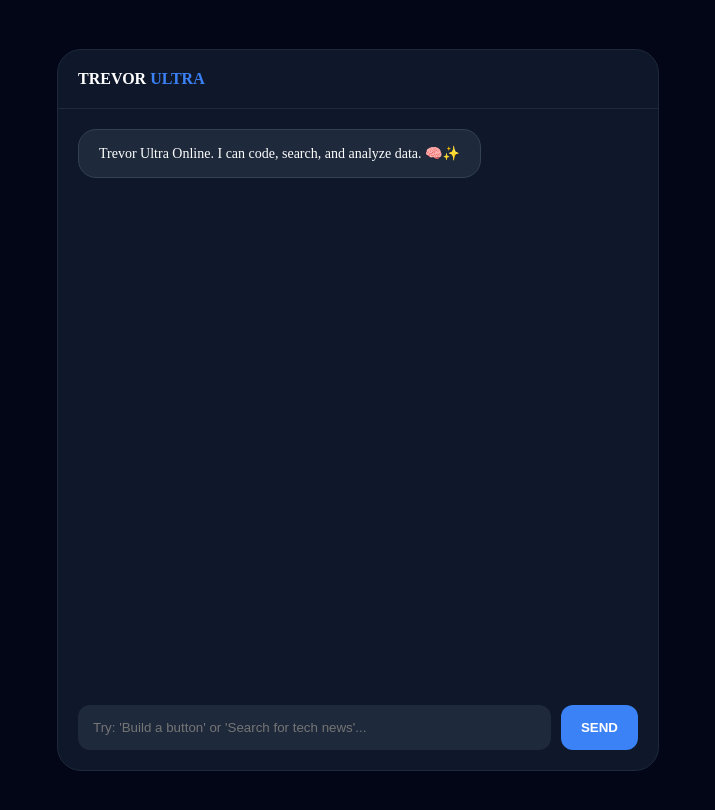
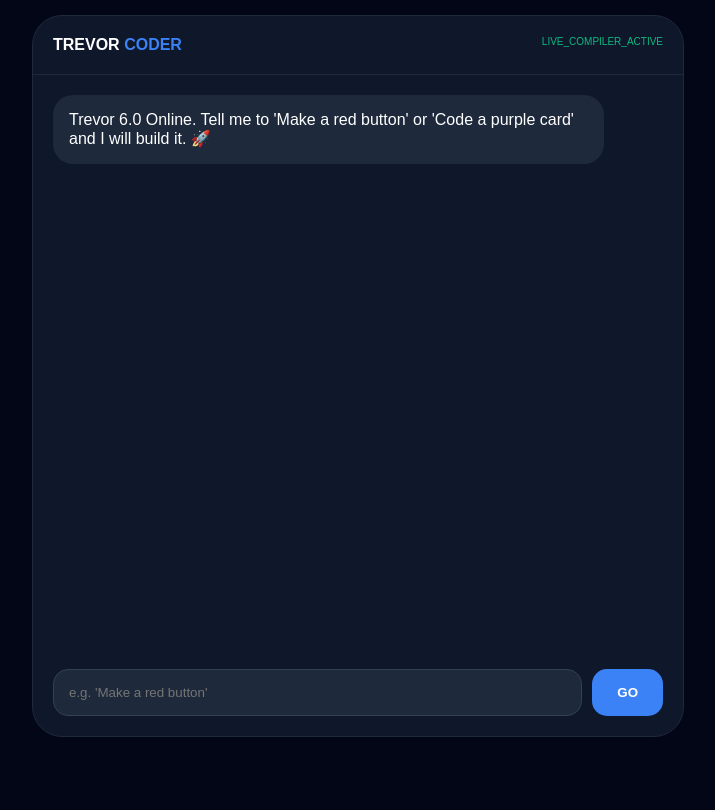
Before and after one commit to gp1547416-coder/TrevorAiProject, a Next.js app: page / in a window 1280 px wide. Shown: the top 810 px of the page, without its empty margins (282-997 px from the left). Built offline with nearby package versions, Linux system fonts and the light colour scheme.

Commit message:
Update page.js

```diff
--- a/src/app/page.js
+++ b/src/app/page.js
@@ -3,7 +3,7 @@ import { useState, useRef, useEffect } from 'react';
 import { TrevorEngine } from '../lib/trevorEngine';
 
 export default function Page() {
-  const [messages, setMessages] = useState([{ role: 'trevor', text: "Trevor Ultra Online. I can code, search, and analyze data. 🧠✨" }]);
+  const [messages, setMessages] = useState([{ role: 'trevor', text: "Trevor 6.0 Online. Tell me to 'Make a red button' or 'Code a purple card' and I will build it. 🚀" }]);
   const [input, setInput] = useState("");
   const [isTyping, setIsTyping] = useState(false);
   const trevor = useRef(new TrevorEngine());
@@ -12,68 +12,58 @@ export default function Page() {
   useEffect(() => { chatEnd.current?.scrollIntoView({ behavior: "smooth" }); }, [messages]);
 
   const handleSend = () => {
-    if (!input.trim() || isTyping) return;
-
+    if (!input.trim()) return;
     const userText = input;
     setInput("");
     setMessages(prev => [...prev, { role: "user", text: userText }]);
-
     setIsTyping(true);
 
-    // Small delay to simulate "Thinking" so it doesn't crash the state
     setTimeout(() => {
-      try {
-        const reply = trevor.current.getResponse(userText);
-        if (reply) {
-          setMessages(prev => [...prev, { role: "trevor", text: reply.text, code: reply.code }]);
-        }
-      } catch (err) {
-        console.error("Brain Glitch:", err);
-      }
+      const response = trevor.current.getResponse(userText);
+      setMessages(prev => [...prev, { role: "trevor", text: response.text, code: response.code }]);
       setIsTyping(false);
-    }, 800);
-  };
-
-  const s = {
-    bg: { backgroundColor: '#020617', minHeight: '100vh', display: 'flex', alignItems: 'center', justifyContent: 'center', padding: '10px' },
-    card: { width: '100%', maxWidth: '600px', backgroundColor: '#0f172a', borderRadius: '24px', border: '1px solid #1e293b', display: 'flex', flexDirection: 'column', height: '90vh', overflow: 'hidden' },
-    msg: (r) => ({
-      alignSelf: r === 'user' ? 'flex-end' : 'flex-start',
-      backgroundColor: r === 'user' ? '#2563eb' : '#1e293b',
-      padding: '15px 20px', borderRadius: '18px', color: 'white', fontSize: '14px', maxWidth: '85%',
-      whiteSpace: 'pre-wrap', marginBottom: '12px', border: r === 'trevor' ? '1px solid #334155' : 'none'
-    }),
-    codePreview: { marginTop: '10px', padding: '15px', background: '#020617', borderRadius: '12px', border: '1px solid #3b82f6' }
+    }, 1000);
   };
 
   return (
-    <div style={s.bg}>
-      <div style={s.card}>
-        <div style={{ padding: '20px', borderBottom: '1px solid #1e293b', color: 'white' }}>
-          <b>TREVOR <span style={{color:'#3b82f6'}}>ULTRA</span></b>
+    <div style={{ backgroundColor: '#020617', minHeight: '100vh', display: 'flex', justifyContent: 'center', padding: '15px', fontFamily: 'sans-serif' }}>
+      <div style={{ width: '100%', maxWidth: '650px', backgroundColor: '#0f172a', borderRadius: '30px', border: '1px solid #1e293b', display: 'flex', flexDirection: 'column', height: '90vh' }}>
+
+        {/* Header */}
+        <div style={{ padding: '20px', borderBottom: '1px solid #1e293b', display: 'flex', justifyContent: 'space-between' }}>
+          <b style={{ color: 'white' }}>TREVOR <span style={{color: '#3b82f6'}}>CODER</span></b>
+          <span style={{ color: '#10b981', fontSize: '10px' }}>LIVE_COMPILER_ACTIVE</span>
         </div>
-        <div style={{ flex: 1, overflowY: 'auto', padding: '20px', display: 'flex', flexDirection: 'column' }}>
+
+        {/* Chat Area */}
+        <div style={{ flex: 1, overflowY: 'auto', padding: '20px', display: 'flex', flexDirection: 'column', gap: '15px' }}>
           {messages.map((m, i) => (
-            <div key={i} style={s.msg(m.role)}>
+            <div key={i} style={{
+              alignSelf: m.role === 'user' ? 'flex-end' : 'flex-start',
+              backgroundColor: m.role === 'user' ? '#2563eb' : '#1e293b',
+              padding: '16px', borderRadius: '20px', color: 'white', maxWidth: '85%', whiteSpace: 'pre-wrap'
+            }}>
               {m.text}
               {m.code && (
-                <div style={s.codePreview}>
-                  <div style={{fontSize:'10px', color:'#64748b', marginBottom:'5px'}}>GENERATED GUI:</div>
+                <div style={{ marginTop: '15px', padding: '15px', background: '#020617', borderRadius: '15px', border: '1px solid #334155' }}>
+                  <div style={{ fontSize: '10px', color: '#64748b', marginBottom: '10px' }}>PREVIEW:</div>
                   <div dangerouslySetInnerHTML={{ __html: m.code }} />
                 </div>
               )}
             </div>
           ))}
-          {isTyping && <div style={{color: '#3b82f6', fontSize: '12px'}}>Neural link active...</div>}
+          {isTyping && <div style={{ color: '#3b82f6', fontSize: '12px' }}>Coding...</div>}
           <div ref={chatEnd} />
         </div>
+
+        {/* Input */}
         <div style={{ padding: '20px', display: 'flex', gap: '10px' }}>
           <input
-            style={{flex: 1, background: '#1e293b', border: 'none', padding: '15px', borderRadius: '12px', color: 'white', outline: 'none'}}
+            style={{ flex: 1, background: '#1e293b', border: '1px solid #334155', padding: '15px', borderRadius: '15px', color: 'white', outline: 'none' }}
             value={input} onChange={(e) => setInput(e.target.value)} onKeyDown={(e) => e.key === 'Enter' && handleSend()}
-            placeholder="Try: 'Build a button' or 'Search for tech news'..."
+            placeholder="e.g. 'Make a red button'"
           />
-          <button onClick={handleSend} style={{background: '#3b82f6', color:'white', border: 'none', padding: '0 20px', borderRadius: '12px', fontWeight: 'bold'}}>SEND</button>
+          <button onClick={handleSend} style={{ background: '#3b82f6', color: 'white', border: 'none', padding: '0 25px', borderRadius: '15px', fontWeight: 'bold' }}>GO</button>
         </div>
       </div>
     </div>
```
